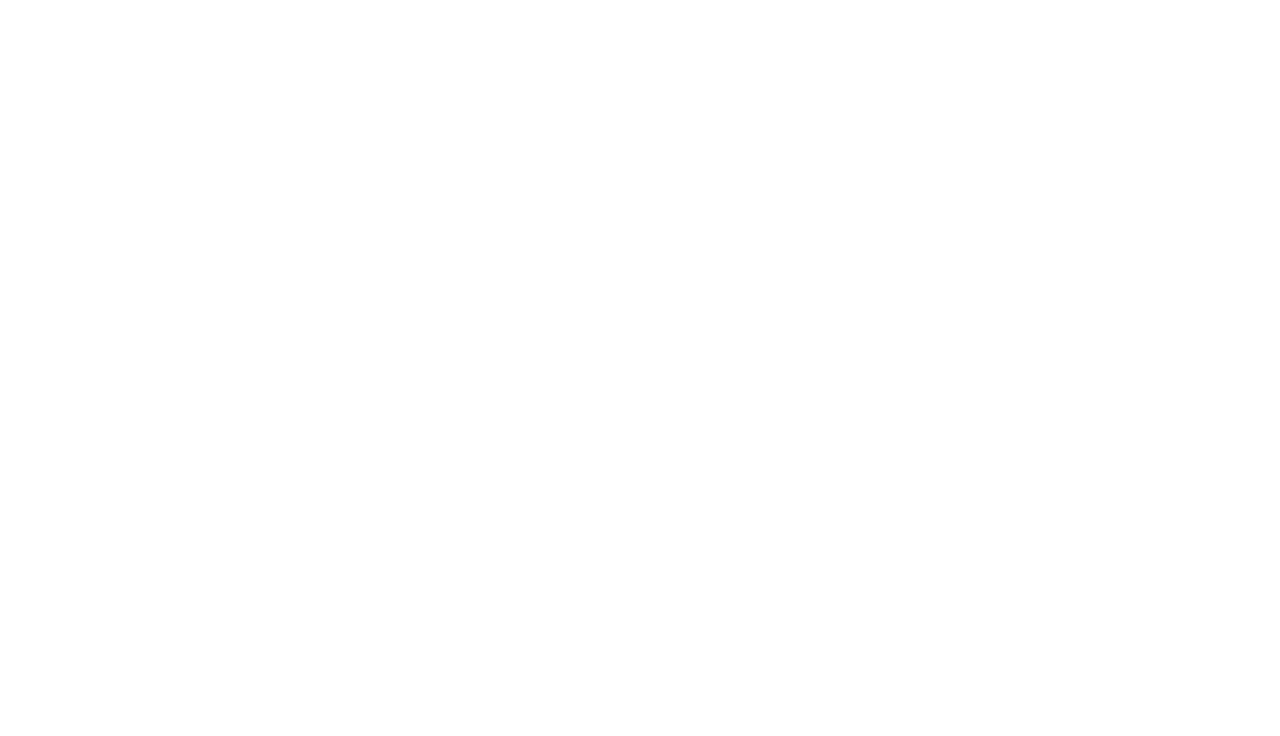
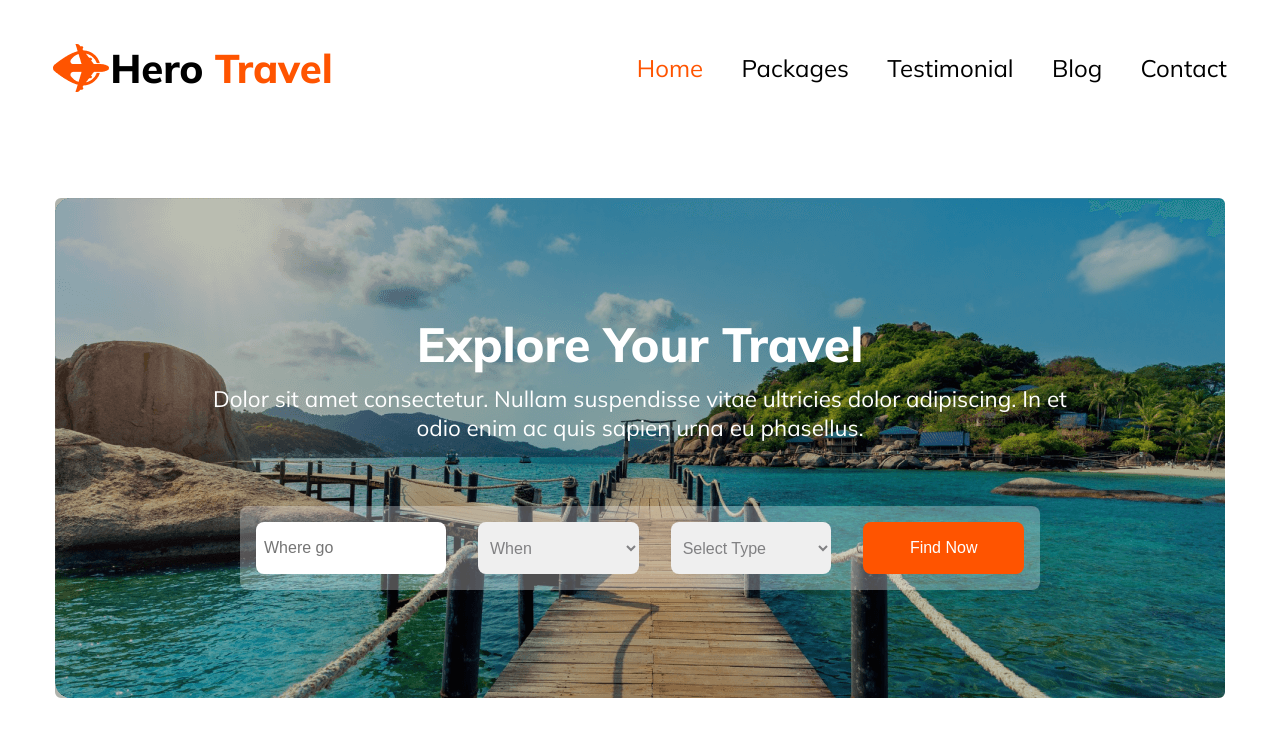
Before and after one commit to Tabassum290/Travel-2, a plain HTML site: page index.html in a window 1280 px wide. Drawn offline with Linux system fonts and the light colour scheme.

Commit message:
First Section Done

```diff
--- a/index.html
+++ b/index.html
@@ -3,9 +3,43 @@
 <head>
     <meta charset="UTF-8">
     <meta name="viewport" content="width=device-width, initial-scale=1.0">
-    <title>Document</title>
+    <title>Hero Travel</title>
+    <link rel="stylesheet" href="style.css">
 </head>
-<body>
-
-</body>
-</html>
+<body class="mulish-normal ">
+    <!-- Navbar -->
+   <section class="navbar">
+  <div class="logo">
+     <img src="./image/Group 40071 (2).png" alt="">
+    <h3>Hero <span class="Orange">Travel</span></h3>
+</div>
+<div class="nav-list">
+  <p><span class="Orange">Home</span></p>
+  <p>Packages</p>
+  <p>Testimonial</p>
+  <p>Blog</p>
+  <p>Contact </p>
+</div>
+</section>
+<!-- First Banner -->
+ <section class="first-banner">
+    <div class="explore">
+        <h3>Explore Your Travel</h3>
+    <p>Dolor sit amet consectetur. Nullam suspendisse vitae ultricies dolor adipiscing. In et<br> odio enim ac quis sapien urna eu phasellus.</p>
+    </div>
+    <div class="travel-inputs">
+<input type="text" placeholder="Where go">
+<select>
+    <option value="">When</option>
+    </select>
+    <select>
+        <option value="">Select Type</option>
+    </select>
+    <button class="btn">
+    <i class="fa-regular fa-magnifying-glass"></i>
+    Find Now
+    </button>
+</div>
+</section>
+   </body>
+   </html>
--- a/style.css
+++ b/style.css
@@ -0,0 +1,111 @@
+@import url('https://fonts.googleapis.com/css2?family=Mulish:ital,wght@0,200..1000;1,200..1000&display=swap');
+.mulish-normal {
+    font-family: "Mulish", sans-serif;
+    font-optical-sizing: auto;
+    font-weight:400;
+    font-style: normal;
+  }
+  /* default styles */
+  *{
+    margin: 0 auto;
+  }
+/* navbar */
+  .navbar{
+    width: 1174px;
+    display: flex;
+    justify-content: space-between;
+    margin-top: 40px ;
+    margin-bottom: 100px;
+  }
+.logo{
+display: flex;
+align-items: center;
+width: 280px;
+margin-left: 0;
+}
+.logo h3{
+font-size: 2.5rem;
+font-weight: 800;
+line-height: 3.5rem;
+text-align: left;
+color: black;
+}
+.Orange{
+    color: rgb(255, 84, 0);
+}
+.nav-list{
+    display:flex;
+    list-style: none;
+    justify-content: space-between;
+    align-items: center;
+    gap: 2.4rem;
+    font-size: 1.5rem;
+    font-weight: 400;
+    color: black;
+    margin-right: 0;
+}
+/* First Banner Styles */
+.first-banner{
+    margin: 0 auto;
+    border: 2px solid white;
+    width: 1170px;
+    height: 500px;
+    background-image:url(./image/Group\ 13\ \(1\)\ \(1\).png);
+    background-color: rgba(19,24,0,0.3);
+    border-radius: 8px;
+    background-blend-mode: overlay;
+}
+.explore h3{
+    font-size: 3rem;
+    font-weight:800;
+    color: white;
+    line-height: 80px;
+    text-align: center;
+    margin-top: 106px;
+}
+.explore p{
+    text-align: center;
+    color: white;
+    font-size: 1.4rem;
+    font-weight: 400;
+}
+.travel-inputs{
+width: 800px;
+height: 84px;
+background-color: rgba(255, 255, 255, 0.3);
+margin-top: 64px;
+border-radius: 8px;
+display: flex;
+justify-content: space-around;
+align-items: center;
+}
+select , input , .btn{
+    width: 174px;
+    height: 52px;
+    border-radius: 8px;
+    font-size: 16px;
+    padding: 0 0.5rem;
+    margin: 0 1rem;
+    border: none;
+    cursor: pointer;
+    color: rgba(19, 19, 24, 0.5);
+}
+.btn{
+ background-color:rgb(255, 84, 0) ;
+ color: white;
+}
+
+/* Responsive */
+@media screen and (max-width:576px){
+    .navbar, .first-banner, .travel-inputs{
+        flex-direction: column;
+        width: 100%;
+        gap: 20px;
+        margin-left:10px ;
+    }
+.nav-list{
+    flex-direction: column;
+    margin-top: 10px;
+    margin-left: -10px;
+}
+}
```
Also changed, not shown: 1 other file.
